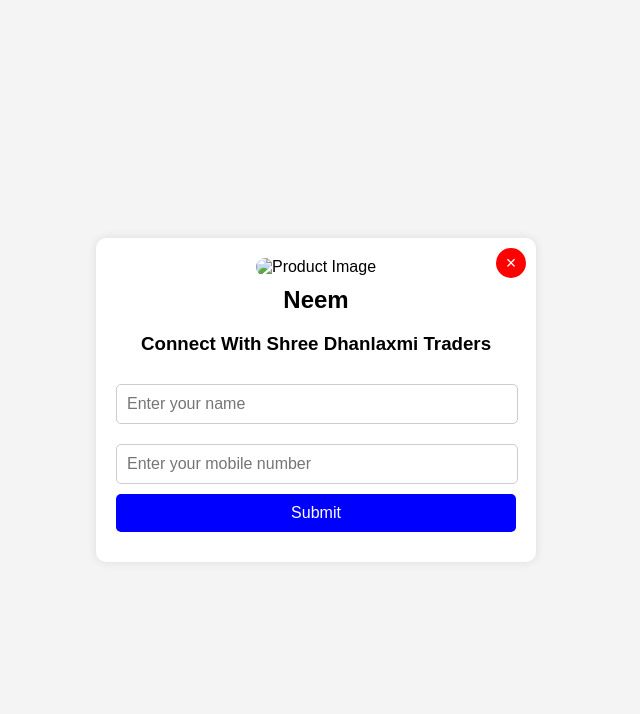
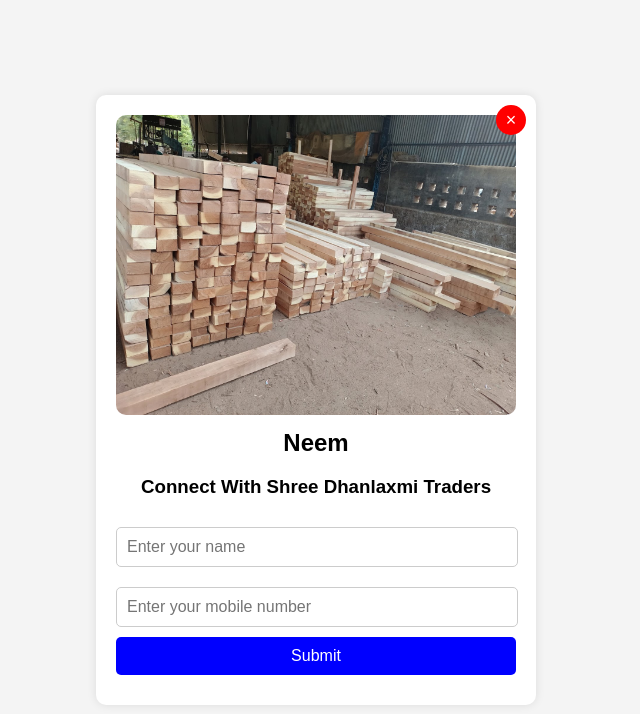
Before and after one commit to Utang-Patel/Shree-Dhanlaxmi-Traders, a plain HTML site: page form6.html in a window 1280 px wide. Shown: the whole page, without its empty margins (324-964 px from the left). Drawn offline with Linux system fonts and the light colour scheme; the site is published under a folder, as on GitHub Pages, so addresses that start at the root find nothing.

Commit message:
Update form6.html

```diff
--- a/form6.html
+++ b/form6.html
@@ -84,7 +84,7 @@
 <body>
     <div class="container">
         <button class="close-btn" onclick="goBack()">&times;</button>
-        <img src="/image/neem12.jpg" alt="Product Image">
+        <img src="image/neem12.jpg" alt="Product Image">
         <div class="title">Neem</div>
 
         <form id="signupForm" method="post">
```
